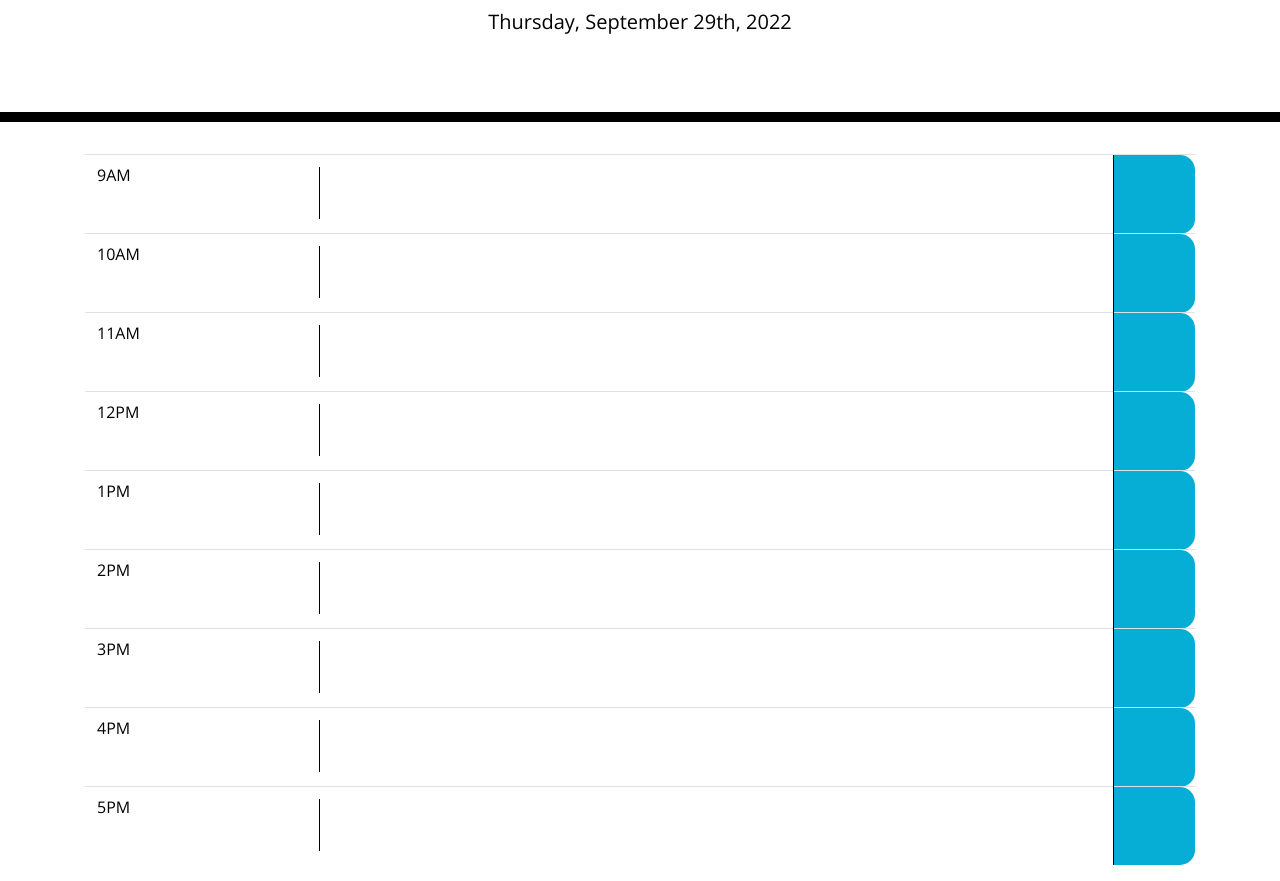
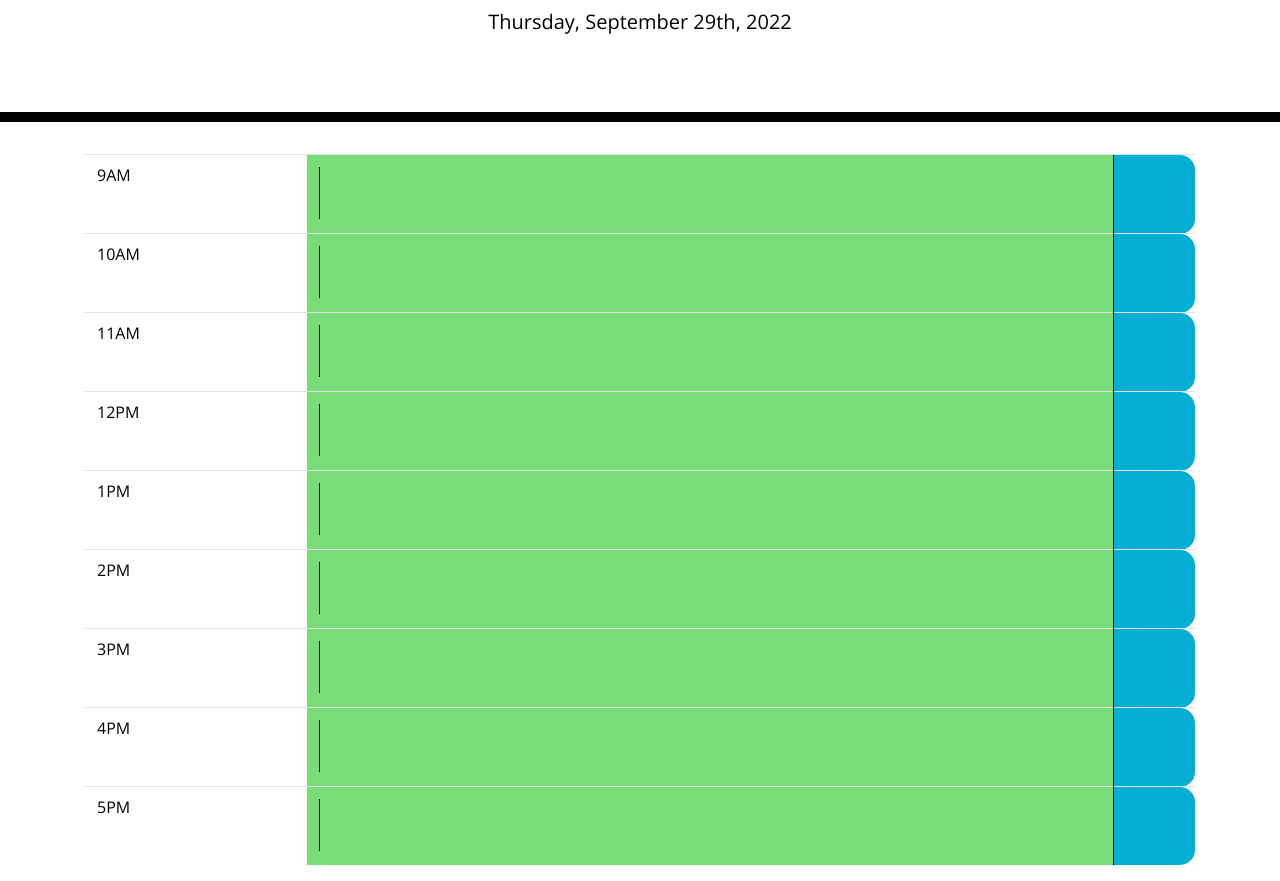
Before and after one commit to llyruss/Work-Day-Scheduler, a plain HTML site: page index.html in a window 1280 px wide. Shown: the part 182-1063 px from the top of the page. Drawn offline with nearby package versions, Linux system fonts and the light colour scheme.

Commit message:
dynamically update the block highlight by hour

```diff
--- a/Assets/JS/script.js
+++ b/Assets/JS/script.js
@@ -2,4 +2,25 @@
 let today= moment();
 $("#currentDay").text(today.format("dddd, MMMM Do, YYYY"));
 
-//
+// highlight timeblock by past, present, future
+let currentHour=parseInt(moment().format("H"))
+let pageTime = $(".task")
+
+for (i=0; i<pageTime.length; i++){
+ if(currentHour==pageTime[i].getAttribute("value")){
+    $(pageTime[i]).removeClass("future")
+    $(pageTime[i]).removeClass("past")
+    $(pageTime[i]).addClass("present")
+ }
+ else if (currentHour < pageTime[i].getAttribute("value")){
+    $(pageTime[i]).removeClass("past")
+    $(pageTime[i]).removeClass("present")
+    $(pageTime[i]).addClass("future")
+ }
+else {
+    $(pageTime[i]).removeClass("present")
+    $(pageTime[i]).removeClass("future")
+    $(pageTime[i]).addClass("past")
+}
+}
+//save text entries to localStorage
--- a/index.html
+++ b/index.html
@@ -34,52 +34,51 @@
         <tbody>
           <tr>
             <td class="hour">9AM</td>
-            <td> <textarea class=" description"></textarea> </td>
+            <td value=9 class="task"> <textarea class="description"></textarea> </td>
             <td class = "saveBtn"></td>
           </tr>
           <tr>
             <td class="hour">10AM</td>
-            <td> <textarea class=" description"></textarea> </td>
+            <td value=10 class="task"> <textarea class="description"></textarea> </td>
             <td class = "saveBtn"></td>
           </tr>
           <tr>
             <td class="hour">11AM</td>
-            <td> <textarea class=" description"></textarea> </td>
+            <td value=11 class="task"> <textarea class="description"></textarea> </td>
             <td class = "saveBtn"></td>
           </tr>
           <tr>
             <td class="hour">12PM</td>
-            <td> <textarea class=" description"></textarea> </td>
+            <td value=12 class="task"> <textarea class="description"></textarea> </td>
             <td class = "saveBtn"></td>
           </tr>
           <tr>
             <td class="hour"> 1PM</td>
-            <td> <textarea class=" description"></textarea> </td>
+            <td value=13 class="task"> <textarea class="description"></textarea> </td>
             <td class = "saveBtn"></td>
           </tr>
           <tr>
-            <td class="hour">2PM</td>
-            <td> <textarea class=" description"></textarea> </td>
+            <td class="hour" value=14>2PM</td>
+            <td value=14 class="task"> <textarea class="description"></textarea> </td>
             <td class = "saveBtn"></td>
           </tr>
           <tr>
             <td class="hour">3PM</td>
-            <td> <textarea class=" description"></textarea> </td>
+            <td value=15 class="task"> <textarea class="description"></textarea> </td>
             <td class = "saveBtn"></td>
           </tr>
           <tr>
             <td class="hour">4PM</td>
-            <td> <textarea class=" description"></textarea> </td>
+            <td value=16 class="task"> <textarea class="description"></textarea> </td>
             <td class = "saveBtn"></td>
           </tr>
           <tr>
             <td class="hour">5PM</td>
-            <td> <textarea class=" description"></textarea> </td>
+            <td value=17 class="task"> <textarea class="description"></textarea> </td>
             <td class = "saveBtn"></td>
           </tr>
         </tbody>
       </table>
-
     </div>
 
     <script src="https://cdnjs.cloudflare.com/ajax/libs/jquery/3.2.1/jquery.min.js"></script>
```
